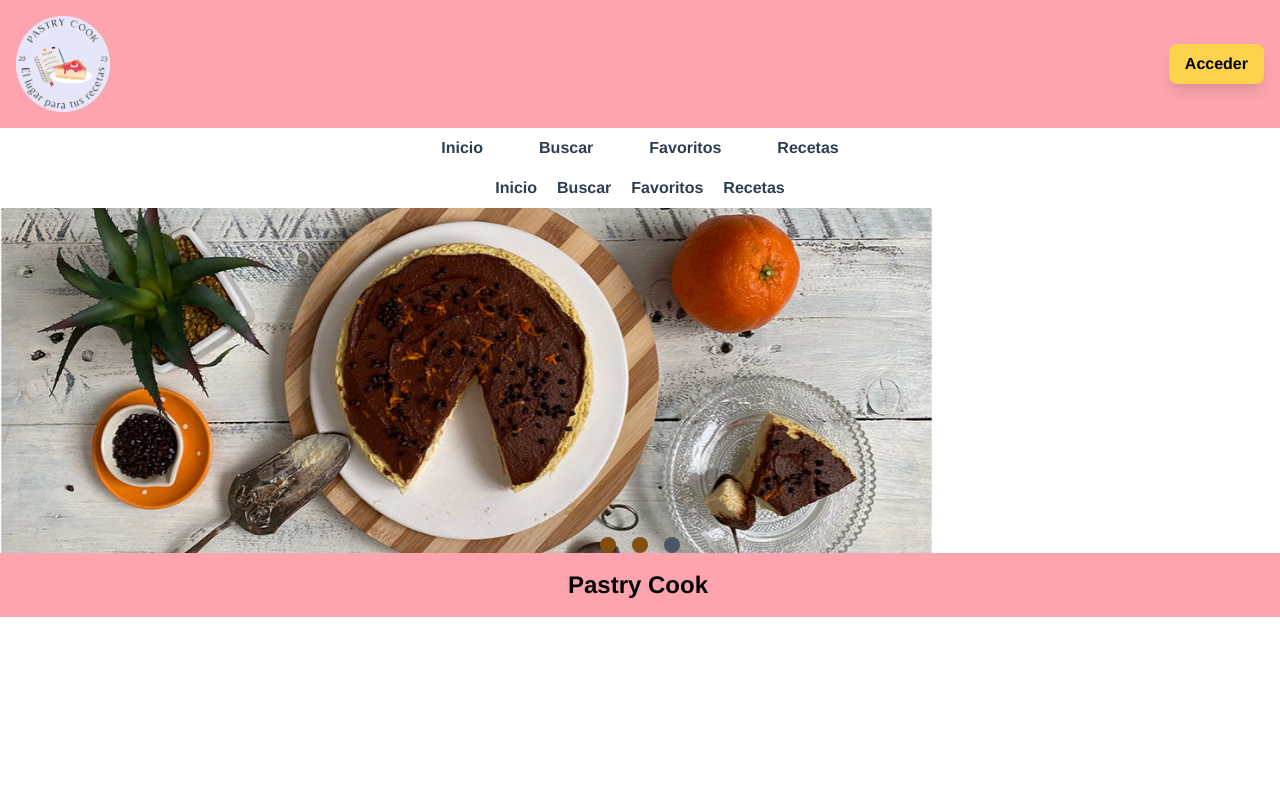
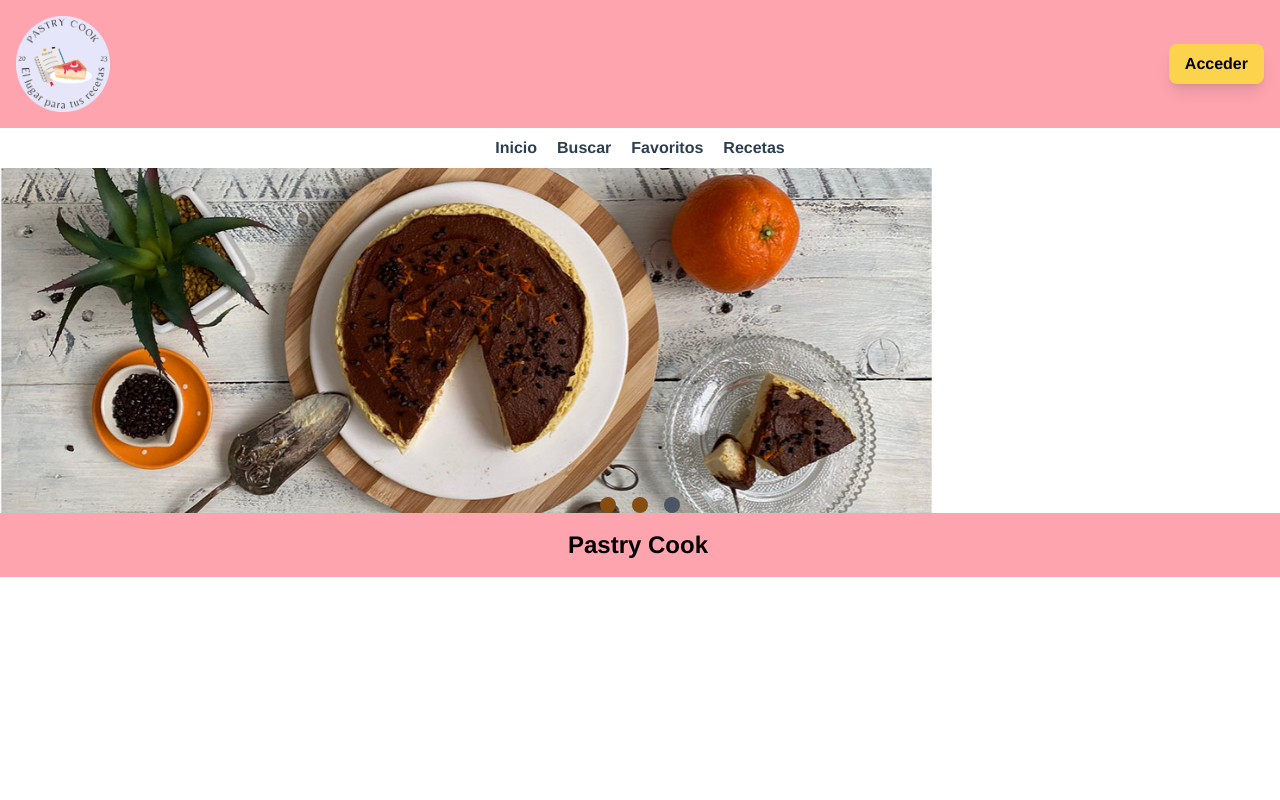
Before and after one commit to Alxx16/PROY-PastryCook, a Vue app in the folder pastrycook/: page /inicio in a window 1280 px wide. Shown: the top 800 px of the page. Built offline with nearby package versions, Linux system fonts and the light colour scheme.

Commit message:
render bar

```diff
--- a/pastrycook/src/Views/BoxFav.vue
+++ b/pastrycook/src/Views/BoxFav.vue
@@ -3,7 +3,7 @@
   <div>
   <div class="flex min-h-full flex-1 flex-col justify-center pb-12 padding-top: 0px;">
         <div class="mt-0">
-            <h3 class="uppercase p-5 bg-violet-200 w-full text-left text-2xl text-center font-sans font-light mb-8">Recetas</h3>
+            <h3 class="uppercase p-5 bg-violet-200 w-full text-left text-2xl  font-sans font-light mb-8">Recetas</h3>
         </div>
     <div class="container mx-auto px-5 py-2 lg:px-32 lg:pt-12 padding-top: 0px;">
   <div class="-m-1 flex flex-wrap md:-m-2">
--- a/pastrycook/src/Views/BoxPrincipal.vue
+++ b/pastrycook/src/Views/BoxPrincipal.vue
@@ -100,7 +100,7 @@
   </div>
     <!-- Recetas -->
   </div >
-<BoxRecetas :polla="recetas"/>
+<BoxRecetas :Pastry="recetas"/>
 </div>
 </template>
 
--- a/pastrycook/src/Views/BoxRecetas.vue
+++ b/pastrycook/src/Views/BoxRecetas.vue
@@ -1,6 +1,6 @@
 <template>
     <div class="container flex mx-auto px-5 py-2 lg:px-32 lg:pt-12">
-            <div class="-m-1 flex flex-wrap md:-m-2" v-for="po in polla" v-bind:key="po.id">
+            <div class="-m-1 flex flex-wrap md:-m-2" v-for="po in Pastry" v-bind:key="po.id">
             <a href="#" class="flex flex-col items-center bg-white border border-gray-200 rounded-lg shadow md:flex-row md:max-w-xl hover:bg-gray-100 dark:border-gray-700 dark:bg-gray-800 dark:hover:bg-gray-700">
             <img class="object-cover w-full rounded-t-lg h-96 md:h-auto md:w-48 md:rounded-none md:rounded-l-lg" src="../../public/img/Pastel.png" alt="">
                 <div class="flex flex-col justify-between p-4 leading-normal">
@@ -18,7 +18,7 @@
         name: 'BoxRecetas',
         props: {
             msg: String,
-            polla: Array,
+            Pastry: Array,
 
 
 
--- a/pastrycook/src/components/BoxNav.vue
+++ b/pastrycook/src/components/BoxNav.vue
@@ -29,7 +29,7 @@
 
   </nav>
      <!-- Filtro  arriba -->
-     <nav  class="relative flex w-full items-center bg-white py-2 ">
+     <nav v-if="token" class="relative flex w-full items-center bg-white py-2 ">
       <div class="flex w-full  items-center justify-center  px-3">
       <!-- Necesito arreglar xxm -->
       <div class="flex">
@@ -51,6 +51,7 @@
     </div>
   </div>
 </nav>
+   <!-- Fin filtro -->
 </div>
 </template>
 
```
Also changed, not shown: 1 other file (tests, documents, lock files or other folders).
